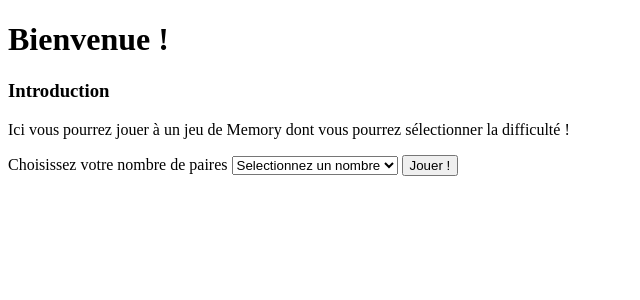
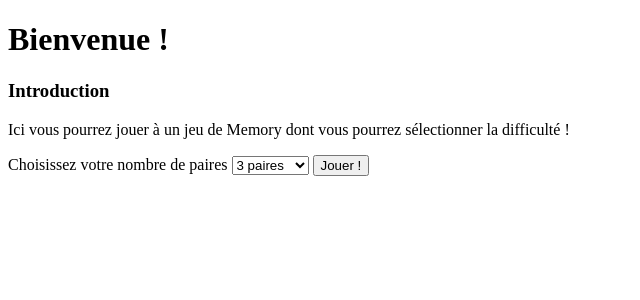
Before and after one commit to pierre-canet/memory_poo, a PHP site: page / in a window 1280 px wide. Shown: the top 300 px of the page, without its empty margins (0-640 px from the left). Run offline with PHP 8.4, Linux system fonts and the light colour scheme.

Commit message:
mise en place du formulaire de choix de difficulté

```diff
--- a/Game.php
+++ b/Game.php
@@ -7,7 +7,7 @@ class Game
     {
         $this->pairs = $pairs;
     }
-    public function getForce(): int
+    public function getPairs(): int
     {
         return $this->pairs;
     }
--- a/board.php
+++ b/board.php
@@ -10,11 +10,11 @@
 <body>
     <form method="post" class='game-board'>
         <?php
+        session_start();
         require_once 'Card.php';
-        session_start();
         if (!isset($_SESSION['deck'])) {
             $deck = [];
-            $pairs = 2;
+            $pairs = $_SESSION['pairs'];
             for ($i = 1; $i <= $pairs; $i++) {
                 $imagePath = "./assets/card" . $i . ".png";
                 $deck[] = new Card($i * 2 - 1, $imagePath);
--- a/index.php
+++ b/index.php
@@ -1,5 +1,13 @@
 <?php
+session_start();
 require_once 'Game.php';
+if (isset($_POST['pair-select'])) {
+    unset($_SESSION['deck']);
+    unset($_SESSION['turn']);
+    $_SESSION['pairs'] = $_POST['pair-select'];
+    header('Location: board.php');
+    exit();
+}
 ?>
 
 <!DOCTYPE html>
@@ -17,14 +25,14 @@ require_once 'Game.php';
         <h3>Introduction</h3>
         <p>Ici vous pourrez jouer à un jeu de Memory dont vous pourrez sélectionner la difficulté !</p>
     </div>
-    <form action="board.php">
+    <form method="POST" action="index.php">
         <div class="form-group"></div>
         <label for="pair-select">Choisissez votre nombre de paires</label>
         <select name="pair-select" id="">
-            <option value="">Selectionnez un nombre</option>
-            <option value="">3 paires</option>
-            <option value="">6 paires</option>
-            <option value="">8 paires</option>
+            <option value="3">3 paires</option>
+            <option value="6">6 paires</option>
+            <option value="9">9 paires</option>
+            <option value="12">12 paires</option>
         </select>
         <button type="submit">Jouer !</button>
     </form>
```
